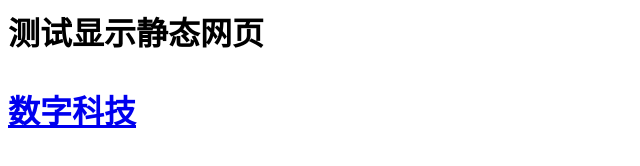
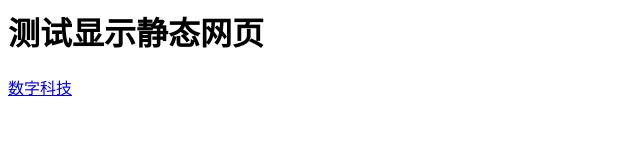
Before and after one commit to ainixzm/main, a plain HTML site: page index.html in a window 1280 px wide. Shown: the whole page, without its empty margins (0-640 px from the left). Drawn offline with Linux system fonts and the light colour scheme.

Commit message:
Update index.html

```diff
--- a/index.html
+++ b/index.html
@@ -1,4 +1,2 @@
-<h1>
-  <p>测试显示静态网页</p>
-  <p><a href="数字科技.html">数字科技</a></p>
-</h1>
+<p><h1>测试显示静态网页</h1></p>
+<p><a href="数字科技.html">数字科技</a></p>
```
